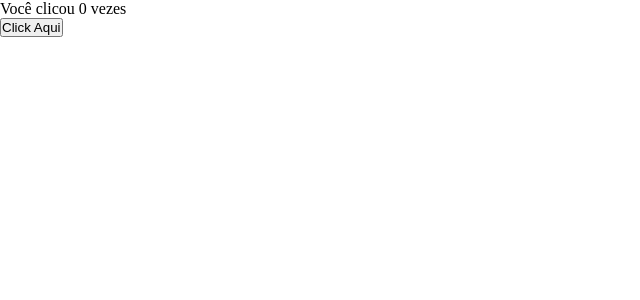
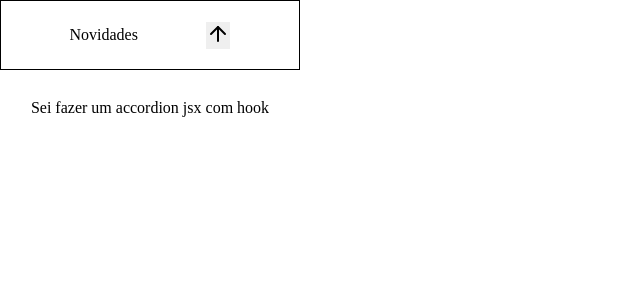
Before and after one commit to lucascorreaa/react-study, a React (Create React App) app: page / in a window 1280 px wide. Shown: the top 300 px of the page, without its empty margins (0-640 px from the left). Built offline with nearby package versions, Linux system fonts and the light colour scheme.

Commit message:
feat: created accordion component

```diff
--- a/package.json
+++ b/package.json
@@ -6,6 +6,7 @@
     "@testing-library/jest-dom": "^5.17.0",
     "@testing-library/react": "^13.4.0",
     "@testing-library/user-event": "^13.5.0",
+    "lucide-react": "^0.441.0",
     "react": "^18.3.1",
     "react-dom": "^18.3.1",
     "react-scripts": "5.0.1",
--- a/src/App.jsx
+++ b/src/App.jsx
@@ -1,9 +1,9 @@
-import Count from './class/hooks/useState/count';
+import Accordion from '../src/class/hooks/useState/accordion'
 
 export default function App() {
   return (
     <div className="app-container">
-      <Count />
+      <Accordion />
     </div>
   );
 }
--- /dev/null
+++ b/src/class/hooks/useState/accordion/index.jsx
@@ -0,0 +1,24 @@
+import { useState } from "react";
+import { ArrowDown, ArrowUp } from "lucide-react";
+import "./styles.css";
+
+export default function Accordion() {
+  const [isOpen, setIsOpen] = useState(true);
+  return (
+    <div className="accordion-container">
+      <div className="accordion-title">
+        <p>Novidades</p>
+        {/* se estiver aberto é um ícone, caso fechado outro */}
+        <button onClick={() => setIsOpen(!isOpen)}>
+          {isOpen ? <ArrowUp /> : <ArrowDown />}
+        </button>
+      </div>
+      {/* e-comercial pq eu n mostro nada caso estiver false */}
+      {isOpen && (
+        <div className="accordion-content">
+          <p>Sei fazer um accordion jsx com hook</p>
+        </div>
+      )}
+    </div>
+  );
+}
--- /dev/null
+++ b/src/class/hooks/useState/accordion/styles.css
@@ -0,0 +1,26 @@
+.accordion-container {
+  width: 300px;
+  height: 70px;
+}
+
+.accordion-title {
+  width: 100%;
+  height: 100%;
+
+  display: flex;
+  justify-content: space-evenly;
+  align-items: center;
+  border: 1px solid black;
+}
+
+.accordion-title button {
+  border: none;
+}
+
+.accordion-content {
+  display: flex;
+  justify-content: center;
+  align-items: center;
+  width: 100%;
+  height: 75px;
+}
```
Also changed, not shown: 1 other file (tests, documents, lock files or other folders).
